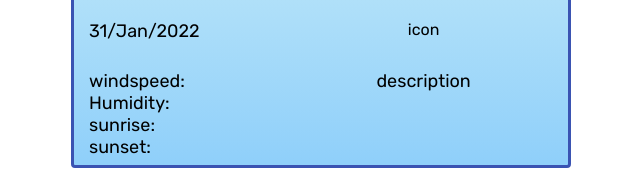
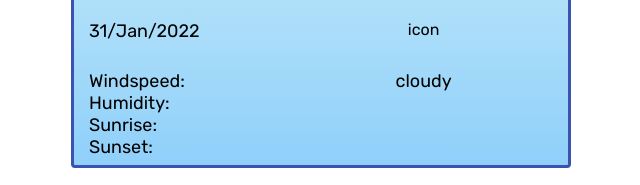
Before and after one commit to kerenLyahov/weather-app-react, a React (Create React App) app: page / in a window 1280 px wide. Shown: the part 232-417 px from the top of the page, without its empty margins (319-959 px from the left). Built offline with nearby package versions, Linux system fonts and the light colour scheme.

Commit message:
Update TodayData.js

```diff
--- a/src/TodayData.js
+++ b/src/TodayData.js
@@ -11,33 +11,39 @@ export default function TodayData(props) {
   let [sunset, setSunset] = useState("");
   let [MinMax, setMinMax] = useState(`⬇15°     ⬆30°`);
   let [temp, setTemp] = useState("22°");
+  let [descriptionValue, setDescriptionValue] = useState("cloudy");
   let celsiusValue = "C";
   let fahrenheitValue = "F";
   let [fahrenheitStyle, setFahrenheitStyle] = useState({ fontSize: "15px" });
   let [celsiusStyle, setCelsiusStyle] = useState({ fontSize: "25px" });
-  let unit = `metric`;
+  let [unit, setUnit] = useState(`metric`);
   let key = `307efdb71bc67507048c93662d7db9da`;
   let URL = `https://api.openweathermap.org/data/2.5/weather?q=jerusalem&units=${unit}&appid=${key}`;
   // axios.get(URL).then(parameters);
   // axios.get(URL).then(tempMinMax);
   // axios.get(URL).then(temperature);
+  // axios.get(URL).then(description);
 
   function parameters(response) {
+    let timeUp = "";
+    let timeDown = "";
     if (response !== undefined) {
       setHumidity(response.data.main.humidity);
       setWindspeed(response.data.wind.speed);
-      setSunrise(response.data.sys.sunrise * 1000);
-      setSunset(response.data.sys.sunset);
-      let sunriseTime = new Date(sunrise);
-      console.log(sunriseTime);
+
+      timeUp = new Date(response.data.sys.sunrise * 1000);
+      timeDown = new Date(response.data.sys.sunset * 1000);
+      console.log(timeDown);
+      setSunrise(`${timeUp.getHours} : ${timeUp.getMinutes}`);
+      setSunset(`${timeDown.getHours} : ${timeDown.getMinutes}`);
     } else {
     }
     return (
       <div>
-        <div>windspeed: {windspeed}</div>
+        <div>Windspeed: {windspeed}</div>
         <div>Humidity: {humidity}</div>
-        <div>sunrise: {sunrise}</div>
-        <div>sunset: {sunset}</div>
+        <div>Sunrise: {sunrise}</div>
+        <div>Sunset: {sunset}</div>
       </div>
     );
   }
@@ -48,20 +54,22 @@ export default function TodayData(props) {
   function tempMinMax(response) {
     if (response !== undefined) {
       setMinMax(
-        `⬇${response.data.main.temp_min}     ⬆${response.data.main.temp_max} `
+        `⬇${Math.round(response.data.main.temp_min)}     ⬆${Math.round(
+          response.data.main.temp_max
+        )} `
       );
     }
     return <div>{MinMax}</div>;
   }
   function temperature(response) {
     if (response !== undefined) {
-      setTemp(response.data.main.temp);
+      setTemp(Math.roung(response.data.main.temp));
     }
     return <div>{temp}</div>;
   }
   function celsius(event) {
     event.preventDefault();
-    unit = `metric`;
+    setUnit(`metric`);
     setFahrenheitStyle({ fontSize: "15px" });
     setCelsiusStyle({ fontSize: "25px" });
     return (
@@ -74,9 +82,10 @@ export default function TodayData(props) {
   }
   function fahrenheit(event) {
     event.preventDefault();
-    unit = `imperial`;
+    setUnit(`imperial`);
     setFahrenheitStyle({ fontSize: "25px" });
     setCelsiusStyle({ fontSize: "15px" });
+
     return (
       <div>
         {unit}
@@ -84,6 +93,12 @@ export default function TodayData(props) {
         {fahrenheitStyle}
       </div>
     );
+  }
+  function description(response) {
+    if (response !== undefined) {
+      setDescriptionValue(response.data.weather[0].description);
+    }
+    return <div>{descriptionValue}</div>;
   }
 
   return (
@@ -110,7 +125,7 @@ export default function TodayData(props) {
       <span className="icon child">icon</span>
       <span className="parameters child">{parameters()}</span>
 
-      <span className="description child">description</span>
+      <span className="description child">{description()}</span>
     </div>
   );
 }
```
